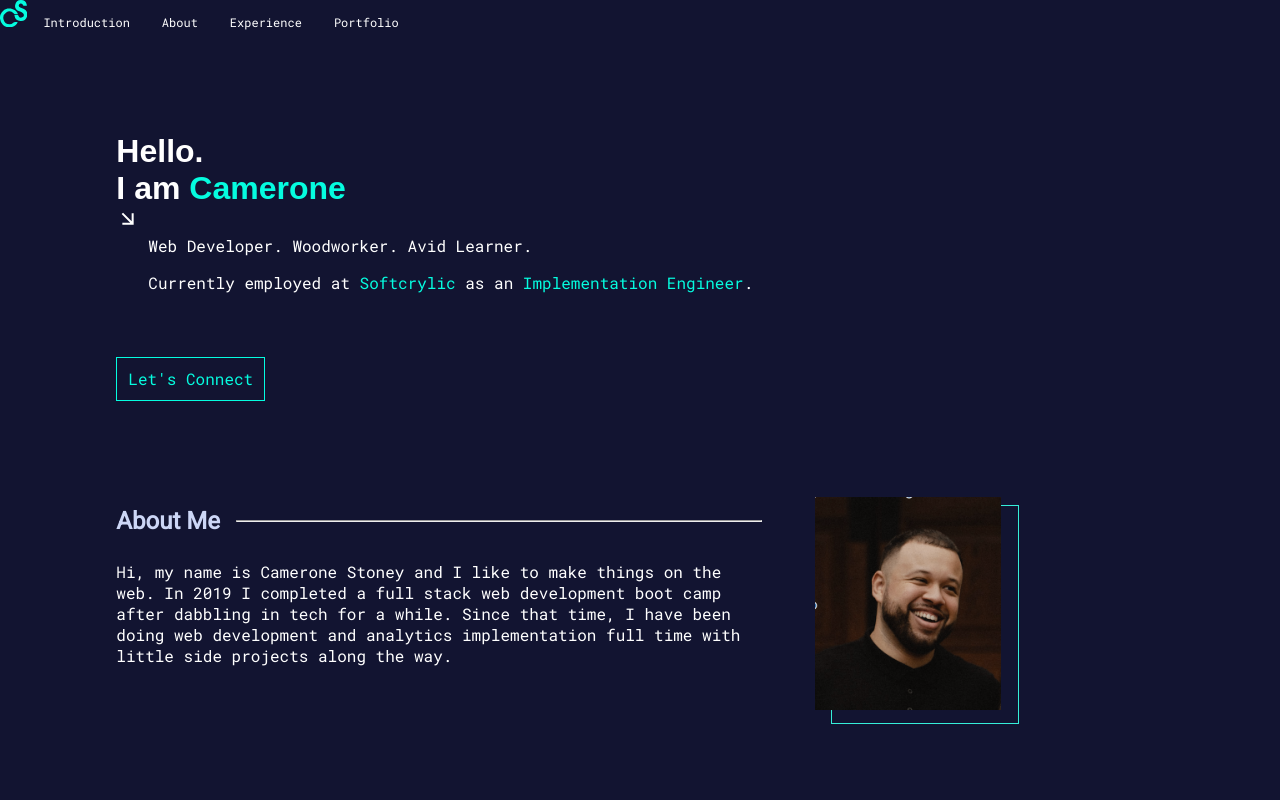
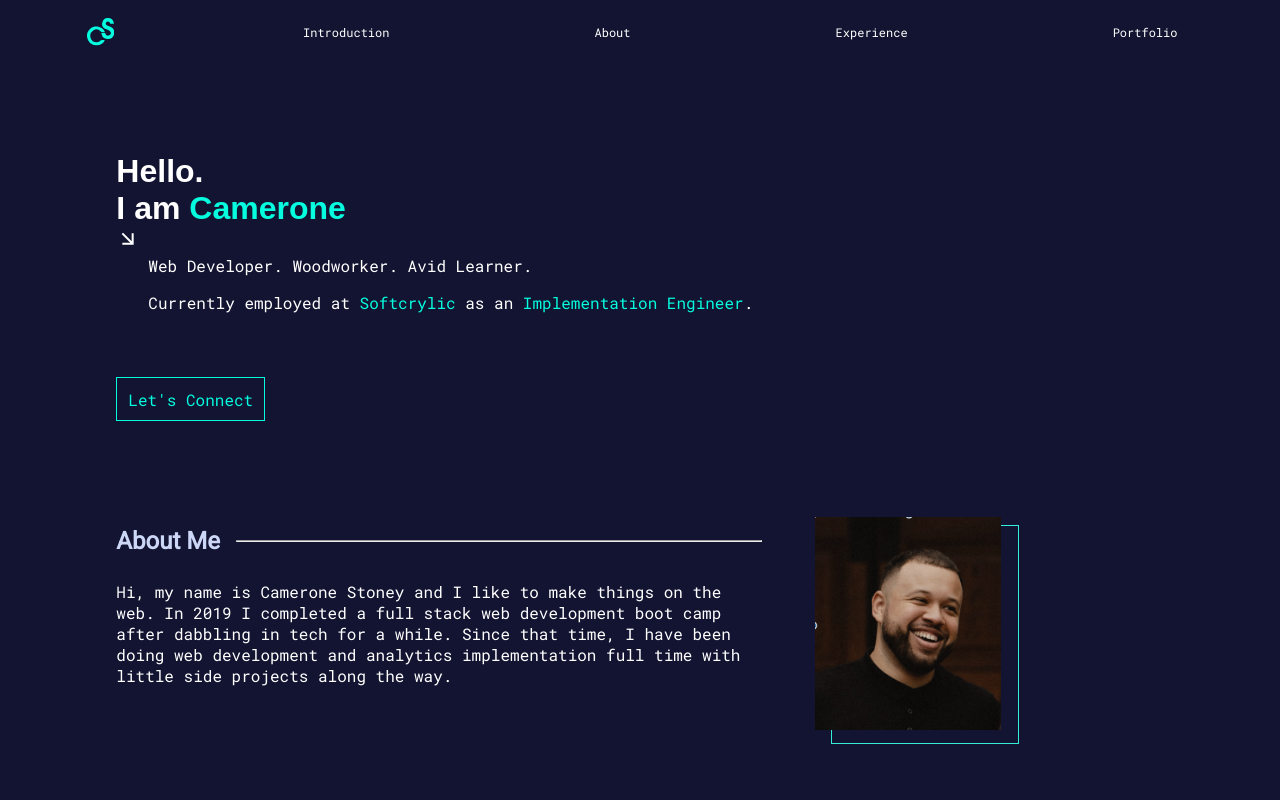
Before and after one commit to Cjstoney/portfolio_react, a React (Create React App) app: page / in a window 1280 px wide. Shown: the top 800 px of the page. Built offline with nearby package versions, Linux system fonts and the light colour scheme.

Commit message:
style: class name on header

```diff
--- a/src/pages/home/home.js
+++ b/src/pages/home/home.js
@@ -11,7 +11,7 @@ import "./home.css";
 const Home = () => {
   return (
     <div className="homePage">
-      <HeaderComponent />
+      <HeaderComponent className="header-container" />
       <IntroductionComponent className="about-content" />
       <AboutMeComponent className="about-me-container" />
       <ExperienceComponent className="experience-container" />
```
